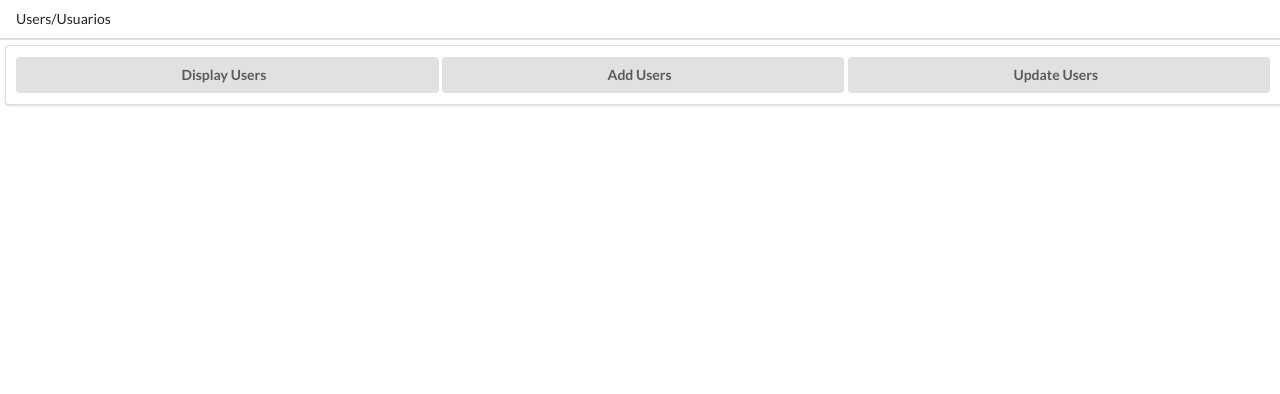
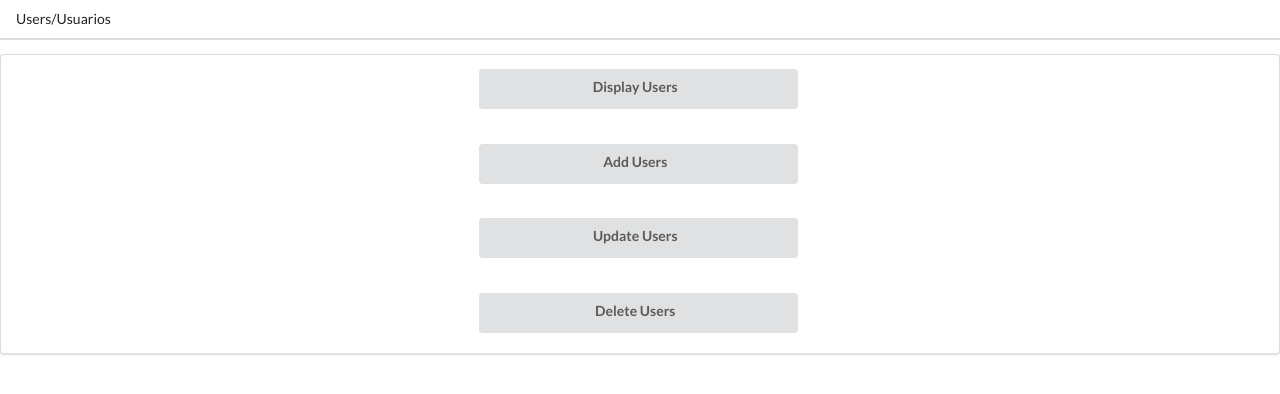
Before and after one commit to CAGuevara/AmigosMeatFrontEnd, a React (Create React App) app: page /users in a window 1280 px wide. Shown: the top 394 px of the page. Built offline with nearby package versions, Linux system fonts and the light colour scheme; no server answers.

Commit message:
Fixing Routes Users

```diff
--- a/src/App.js
+++ b/src/App.js
@@ -7,6 +7,9 @@ import Nav from './components/Nav';
 import Users from './pages/Users';
 import AddUsers from './pages/addusers';
 import DisplayUsers from './pages/displayUsers/displayusers';
+import UpdateUsers from './pages/updateusers';
+import DeleteUsers from './pages/deleteusers';
+
 
 const App = () => {
   return (
@@ -17,7 +20,11 @@ const App = () => {
       {/* <Route path='login' element={<Login/>} /> */}
       <Route path='users' element={<Users/>}/>
       <Route path='users/AddUsers' element={<AddUsers/>}/>
-      <Route path='users/DisplayUsers' element={<DisplayUsers/>}/>
+      <Route path='/DisplayUsers' element={<DisplayUsers/>}/>
+      <Route path='/AddUsers' element={<AddUsers/>}/>
+      <Route path='/UpdateUsers' element={<UpdateUsers/>}/>
+      <Route path='/DeleteUsers' element={<DeleteUsers/>}/>
+
 
       </Routes>
     </div>
--- a/src/pages/Users/index.js
+++ b/src/pages/Users/index.js
@@ -1,44 +1,61 @@
 import React from 'react';
 import './styles.css';
-import AddUsers from '../addusers';
 import { useEffect, useState } from 'react';
 import axios from 'axios';
+import DisplayUsers from '../displayUsers/displayusers';
+import AddUsers from '../addusers';
+import { useNavigate } from 'react-router-dom';
+import UpdateUsers from '../updateusers';
+import DeleteUsers from '../deleteusers';
 
 const Users = () => {
     const [users, setUsers] = useState([]);
+    const navigateTo = useNavigate();
+    useEffect(() => {
+        fetchUSers()
+    }, []);
 
-    useEffect(()=> {
-        fetchUSers()
-    },[]);
-
-    const fetchUSers = async() => {
+    const fetchUSers = async () => {
         try {
             const response = await axios.get('http://localhost:8080/api/v1/allusers');
             console.log(response)
             setUsers(response.data)
 
-        }catch(error){
+        } catch (error) {
             console.log(error);
         }
     }
 
     return (
         <>
-
-           <div className="ui centered grid vertical fluid menu" id="users-menu">
-
-                    <div className="ui vertical animated button" tabindex="0">
-                        <div className="visible content "> Display Users </div>
-                        <div className="hidden content ">Mostrar Usuarios</div>
+            <div className="ui centered grid menu stackable" id="users-menu">
+                <div className="row">
+                    <div className="ui four wide column vertical animated button" id="button-align" tabindex="0" onClick={() => navigateTo('/DisplayUsers')}>
+                        <div className="visible content">Display Users</div>
+                        <div className="hidden content">Mostrar Usuarios</div>
                     </div>
-                    <div className="ui vertical animated button" tabindex="0">
+                </div>
+                <div className="row">
+                    <div className="ui four wide column vertical animated button" id="button-center" tabindex="0" onClick={() => navigateTo('/addUsers')}>
                         <div className="hidden content">Adicionar Usuarios</div>
                         <div className="visible content">   Add Users     </div>
                     </div>
-                    <div className="ui vertical animated button" tabindex="0">
+                </div>
+                <div className="row">
+
+                    <div className="ui four wide column vertical animated button" id="button-id" tabindex="0" onClick={() => navigateTo('/updateusers')}>
                         <div className="hidden content"> Modificar Usuarios </div>
                         <div className="visible content">Update Users</div>
                     </div>
+                </div>
+
+                <div className="row">
+                    <div className="ui four wide column vertical animated button" id="button-id" tabindex="0" onClick={() => navigateTo('/deleteusers')}>
+                        <div className="hidden content"> Borrar Usuarios </div>
+                        <div className="visible content">Delete Users</div>
+                    </div>
+                </div>
+
 
             </div>
         </>
--- a/src/pages/Users/styles.css
+++ b/src/pages/Users/styles.css
@@ -1,7 +1,19 @@
 #users-menu {
-display: flex;
-/* background-color: lightcyan; */
-padding: 10px;
-margin:5px;
-height: 60px;
+height: 300px;
+/* align-self: center; */
+/* width: 80%; */
 }
+#button-align{
+    padding: auto;
+    text-align: center;
+    height: 40px;
+}
+
+#button-center{
+    text-align: center;
+    height: 40px;
+}
+#button-id{
+    text-align: center;
+    height: 40px;
+}
--- /dev/null
+++ b/src/pages/deleteusers/index.js
@@ -0,0 +1,62 @@
+import React from 'react';
+import axios from 'axios';
+import { useEffect, useState } from 'react';
+
+const DeleteUsers = () => {
+    const [users, setUsers] = useState([]);
+
+
+    useEffect(() => {
+        fetchUSers();
+    }, []);
+
+    const fetchUSers = async () => {
+        try {
+            const response = await axios.get('http://localhost:8080/api/v1/allusers')
+            console.log(response);
+            setUsers(response.data);
+        } catch (error) {
+            console.log(error);
+        }
+    }
+
+    // console.log("this is the Users list :", users);
+
+    return (
+        <div>
+            <table className="ui celled table">
+                <thead>
+                    <tr>
+                        <th className="ui center aligned header">Phone Number / Numero de Telefono</th>
+                        <th className="ui center aligned header">First Name / Nombre</th>
+                        <th className="ui center aligned header">Last Name / Apellido</th>
+                        <th className="ui center aligned header" >Store Name / Nombre de la Tienda</th>
+                        <th className="ui center aligned header">Email Address / Correo Electronico</th>
+                        <th className="ui center aligned header">Password/Clave</th>
+                        <th className="ui center aligned header"> Delete / Borrar </th>
+                    </tr>
+                </thead>
+                <tbody>
+                    {
+                        users.map(user => {
+                            return (
+                                <tr>
+                                    <td data-label="phone" className="ui center aligned">{user.phone}</td>
+                                    <td data-label="firstname" className="ui center aligned">{user.firstname}</td>
+                                    <td data-label="lastname" className="ui center aligned">{user.lastname}</td>
+                                    <td data-label="storename" className="ui center aligned">{user.storename}</td>
+                                    <td data-label="email" className="ui center aligned">{user.email}</td>
+                                    <td data-label="pwd" className="ui center aligned">{user.pwd}</td>
+                                </tr>
+                            )
+                        })
+                    }
+                </tbody>
+            </table>
+
+
+        </div>
+    );
+}
+
+export default DeleteUsers;
--- /dev/null
+++ b/src/pages/updateusers/index.js
@@ -0,0 +1,63 @@
+import React from 'react';
+import axios from 'axios';
+import { useEffect, useState } from 'react';
+
+const UpdateUsers = () => {
+    const [users, setUsers] = useState([]);
+
+
+    useEffect(() => {
+        fetchUSers();
+    }, []);
+
+    const fetchUSers = async () => {
+        try {
+            const response = await axios.get('http://localhost:8080/api/v1/allusers')
+            console.log(response);
+            setUsers(response.data);
+        } catch (error) {
+            console.log(error);
+        }
+    }
+
+    // console.log("this is the Users list :", users);
+
+    return (
+        <div>
+            <table className="ui celled table">
+                <thead>
+                    <tr>
+                        <th className="ui center aligned header">Phone Number / Numero de Telefono</th>
+                        <th className="ui center aligned header">First Name / Nombre</th>
+                        <th className="ui center aligned header">Last Name / Apellido</th>
+                        <th className="ui center aligned header" >Store Name / Nombre de la Tienda</th>
+                        <th className="ui center aligned header">Email Address / Correo Electronico</th>
+                        <th className="ui center aligned header">Password/Clave</th>
+                        {/* <th>Actions</th> */}
+                    </tr>
+                </thead>
+                <tbody>
+                    {
+                        users.map(user => {
+                            return (
+                                <tr>
+                                    <td data-label="phone" className="ui center aligned">{user.phone}</td>
+                                    <td data-label="firstname" className="ui center aligned">{user.firstname}</td>
+                                    <td data-label="lastname" className="ui center aligned">{user.lastname}</td>
+                                    <td data-label="storename" className="ui center aligned">{user.storename}</td>
+                                    <td data-label="email" className="ui center aligned">{user.email}</td>
+                                    <td data-label="pwd" className="ui center aligned">{user.pwd}</td>
+                                    {/* <td data-label=""></td> */}
+                                </tr>
+                            )
+                        })
+                    }
+                </tbody>
+            </table>
+
+
+        </div>
+    );
+}
+
+export default UpdateUsers
```
Also changed, not shown: src/pages/addusers/index.js (+31 -13 lines).
